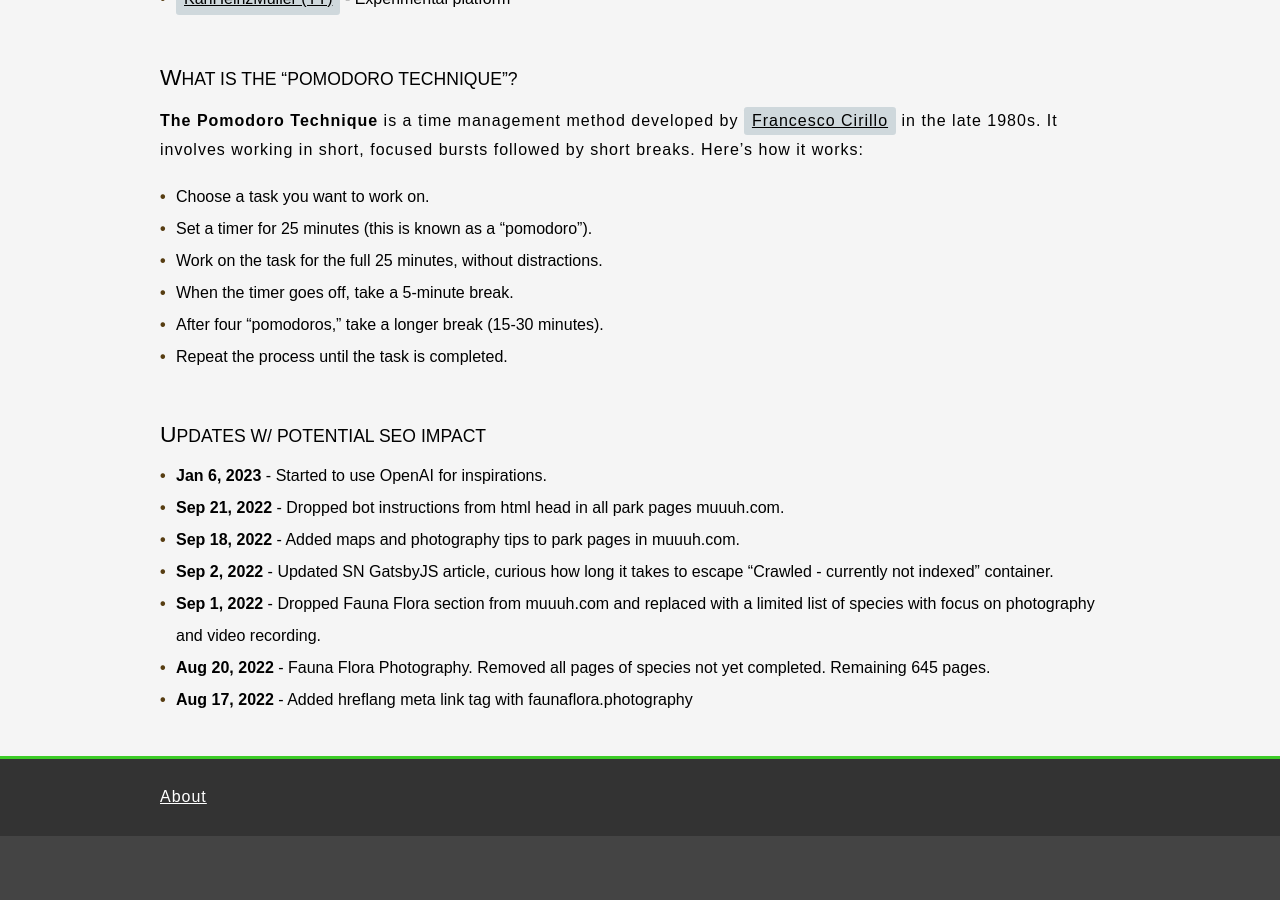
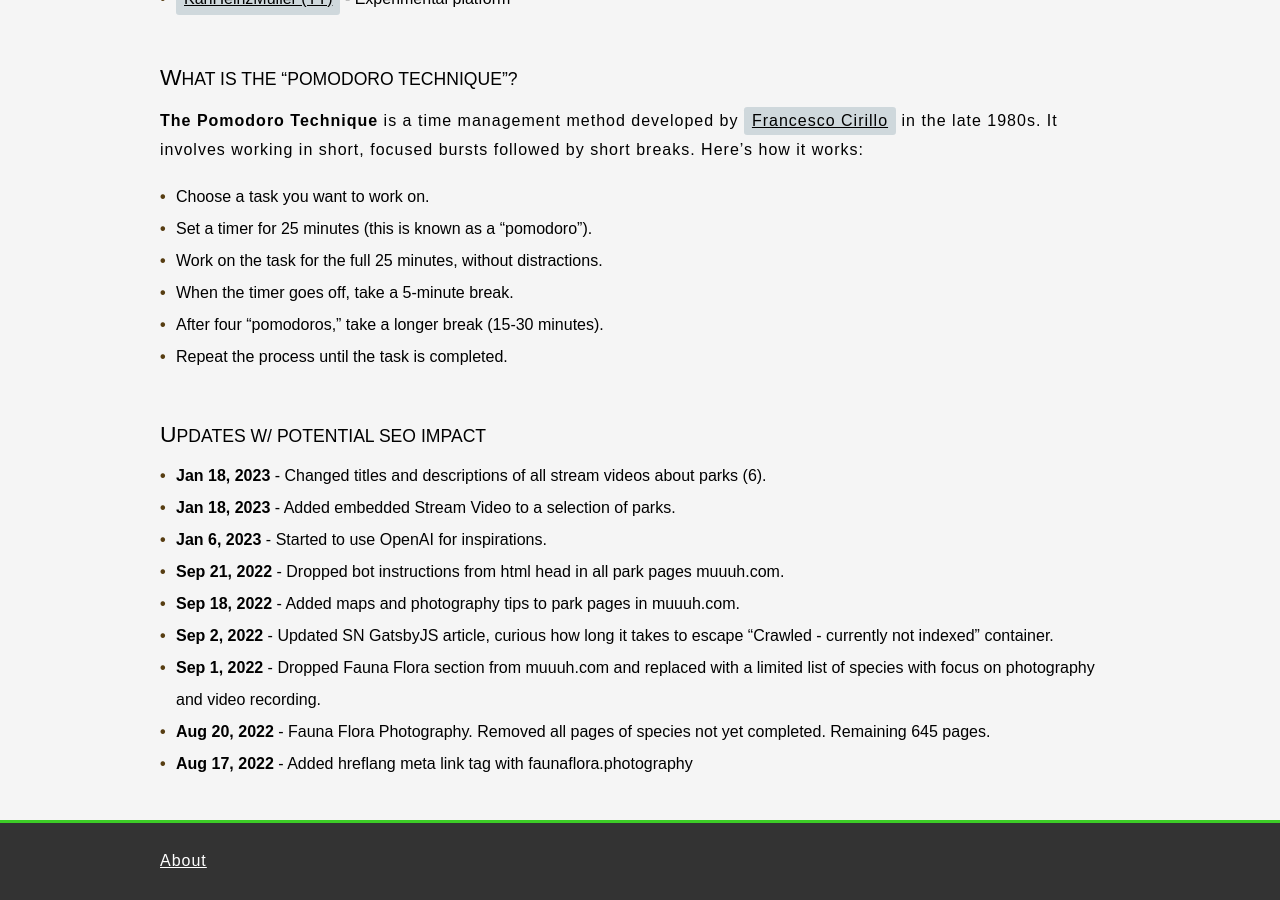
Before and after one commit to KHMuller/khmuller.github.io, a Jekyll site: the page built from index.md, in a window 1280 px wide and 900 px high, scrolled down 776 px. Built offline with Jekyll 4.4.1, drawn with Linux system fonts in a browser that asks for light colours; before the commit the page ends 1612 px from its top, so only the background shows below that.

Commit message:
Thursday

```diff
--- a/index.md
+++ b/index.md
@@ -36,10 +36,12 @@ Not sure how but I got access to ChatGPT and exploring it. Puzzled how an algori
 - Repeat the process until the task is completed.
 
 ### Updates w/ Potential SEO Impact
-- **Jan 6, 2023** - Started to use OpenAI for inspirations.
+- **Jan 18, 2023** - Changed titles and descriptions of all stream videos about parks (6).
+- **Jan 18, 2023** - Added embedded Stream Video to a selection of parks.
+- **Jan 6, 2023**  - Started to use OpenAI for inspirations.
 - **Sep 21, 2022** - Dropped bot instructions from html head in all park pages muuuh.com.
 - **Sep 18, 2022** - Added maps and photography tips to park pages in muuuh.com.
-- **Sep 2, 2022** - Updated SN GatsbyJS article, curious how long it takes to escape "Crawled - currently not indexed" container.
-- **Sep 1, 2022** - Dropped Fauna Flora section from muuuh.com and replaced with a limited list of species with focus on photography and video recording.
+- **Sep 2, 2022**  - Updated SN GatsbyJS article, curious how long it takes to escape "Crawled - currently not indexed" container.
+- **Sep 1, 2022**  - Dropped Fauna Flora section from muuuh.com and replaced with a limited list of species with focus on photography and video recording.
 - **Aug 20, 2022** - Fauna Flora Photography. Removed all pages of species not yet completed. Remaining 645 pages.
 - **Aug 17, 2022** - Added hreflang meta link tag with faunaflora.photography
```
